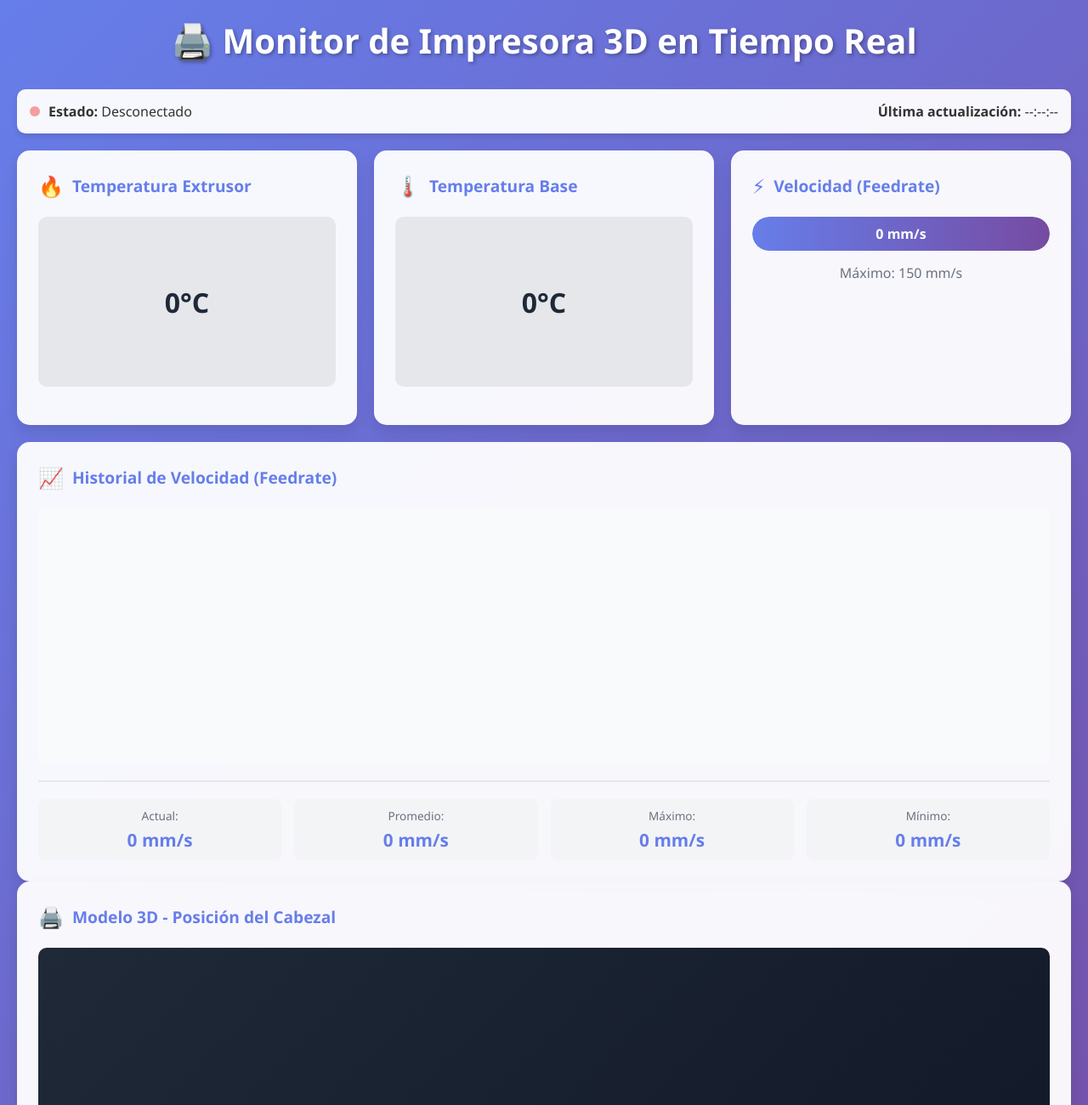
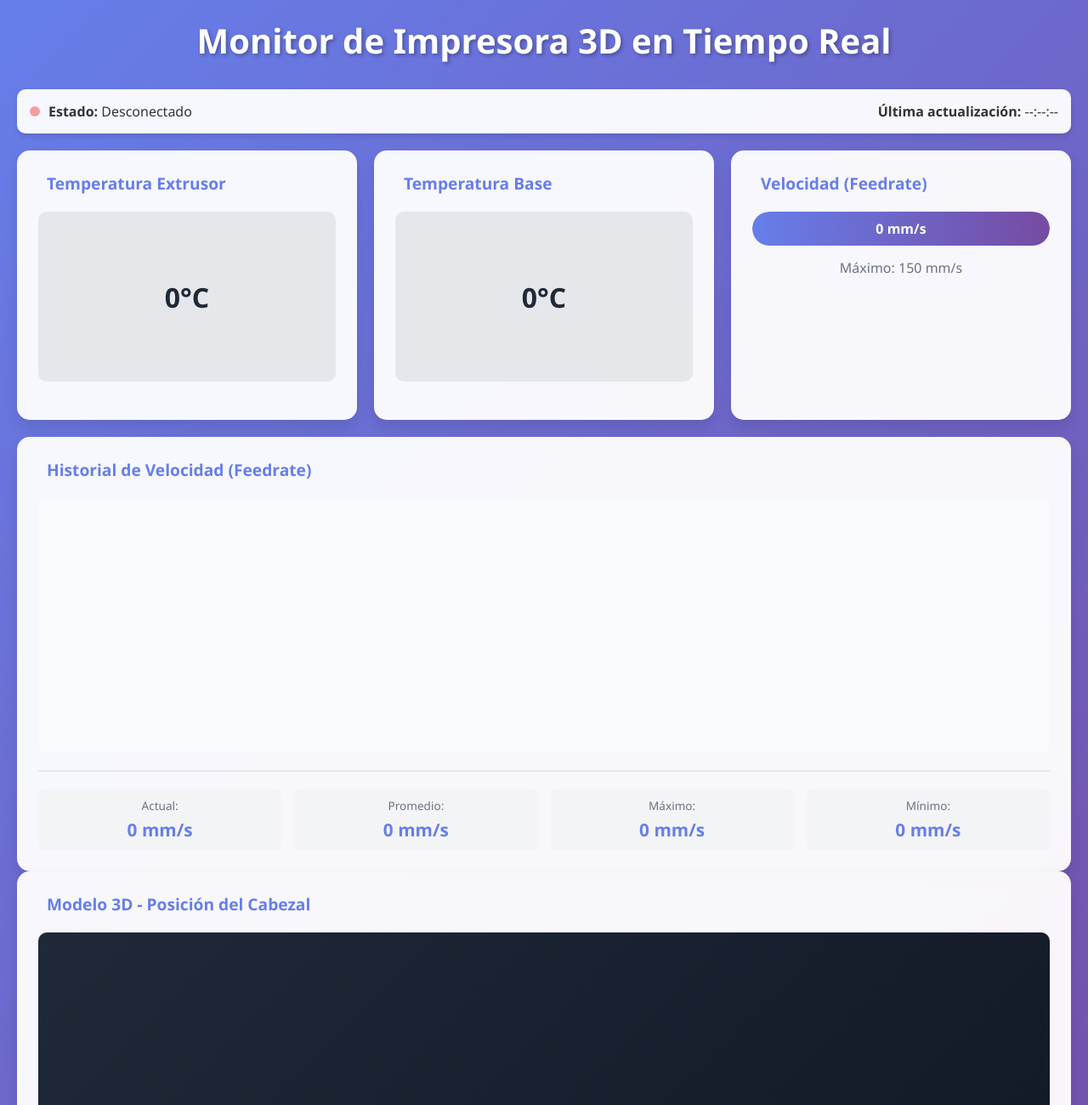
Before and after one commit to Ajoe01/monitor-3d-frontend, a plain HTML site: page doc/index.html in a window 1280 px wide. Shown: the top 1300 px of the page at 85% size. Drawn offline with nearby package versions, Linux system fonts and the light colour scheme; a script that the page names is missing.

Commit message:
Fix HTML encoding issues in index.html

```diff
--- a/doc/index.html
+++ b/doc/index.html
@@ -8,7 +8,7 @@
 </head>
 <body>
   <div class="container">
-    <h1>🖨️ Monitor de Impresora 3D en Tiempo Real</h1>
+    <h1>Monitor de Impresora 3D en Tiempo Real</h1>
 
     <div class="status-bar">
       <div class="status-indicator">
@@ -24,7 +24,7 @@
       <!-- Temperatura Extrusor -->
       <div class="card">
         <div class="card-title">
-          <span class="icon">🔥</span>
+          <span class="icon"></span>
           Temperatura Extrusor
         </div>
         <div class="temp-gauge">
@@ -37,7 +37,7 @@
       <!-- Temperatura Base -->
       <div class="card">
         <div class="card-title">
-          <span class="icon">🌡️</span>
+          <span class="icon"></span>
           Temperatura Base
         </div>
         <div class="temp-gauge">
@@ -50,7 +50,7 @@
       <!-- Feedrate -->
       <div class="card">
         <div class="card-title">
-          <span class="icon">⚡</span>
+          <span class="icon"></span>
           Velocidad (Feedrate)
         </div>
         <div class="feedrate-container">
@@ -67,7 +67,7 @@
     <!-- Gráfica de Feedrate -->
     <div class="card">
       <div class="card-title">
-        <span class="icon">📈</span>
+        <span class="icon"></span>
         Historial de Velocidad (Feedrate)
       </div>
       <div class="chart-container">
@@ -96,7 +96,7 @@
     <!-- Modelo 3D de la Impresora -->
     <div class="card">
       <div class="card-title">
-        <span class="icon">🖨️</span>
+        <span class="icon"></span>
         Modelo 3D - Posición del Cabezal
       </div>
       <div id="printer-3d-container"></div>
@@ -119,7 +119,7 @@
     <!-- Log de Mensajes -->
     <div class="log-container">
       <div class="card-title">
-        <span class="icon">📋</span>
+        <span class="icon"></span>
         Registro de Actualizaciones
       </div>
       <div id="log-list"></div>
```
